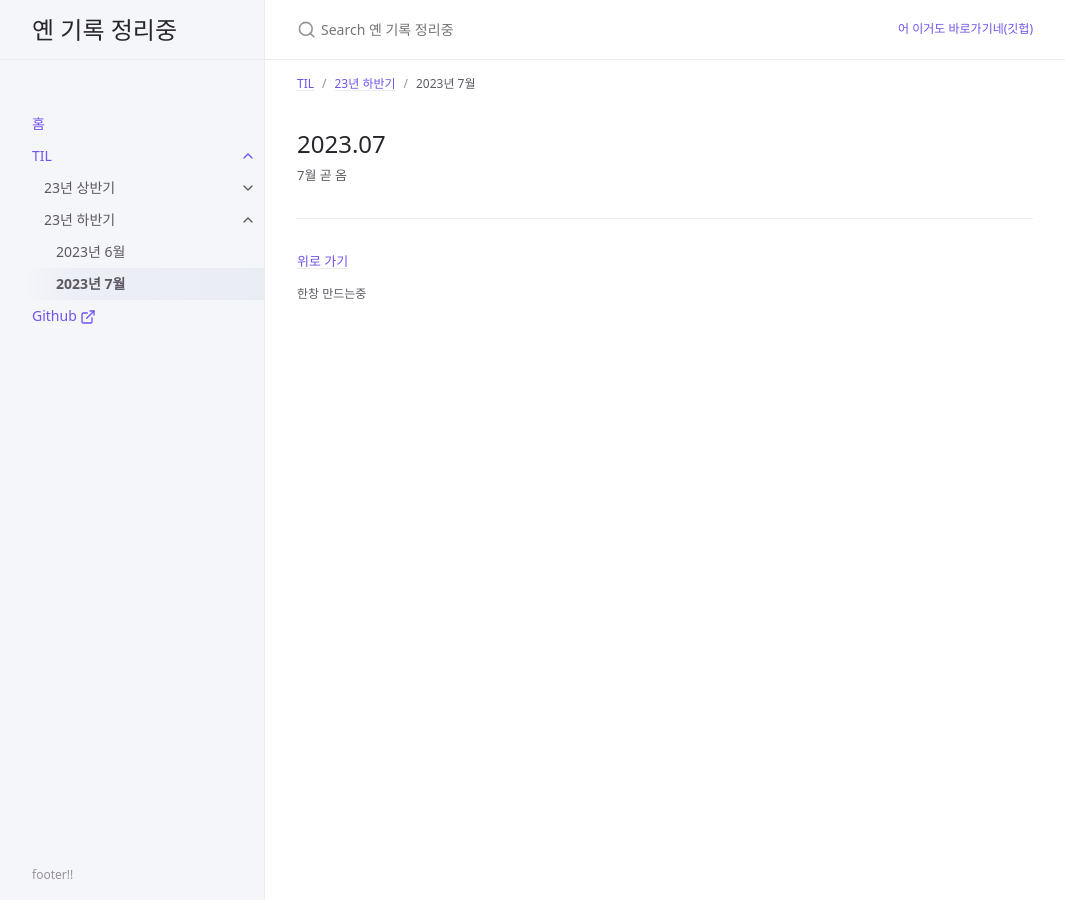
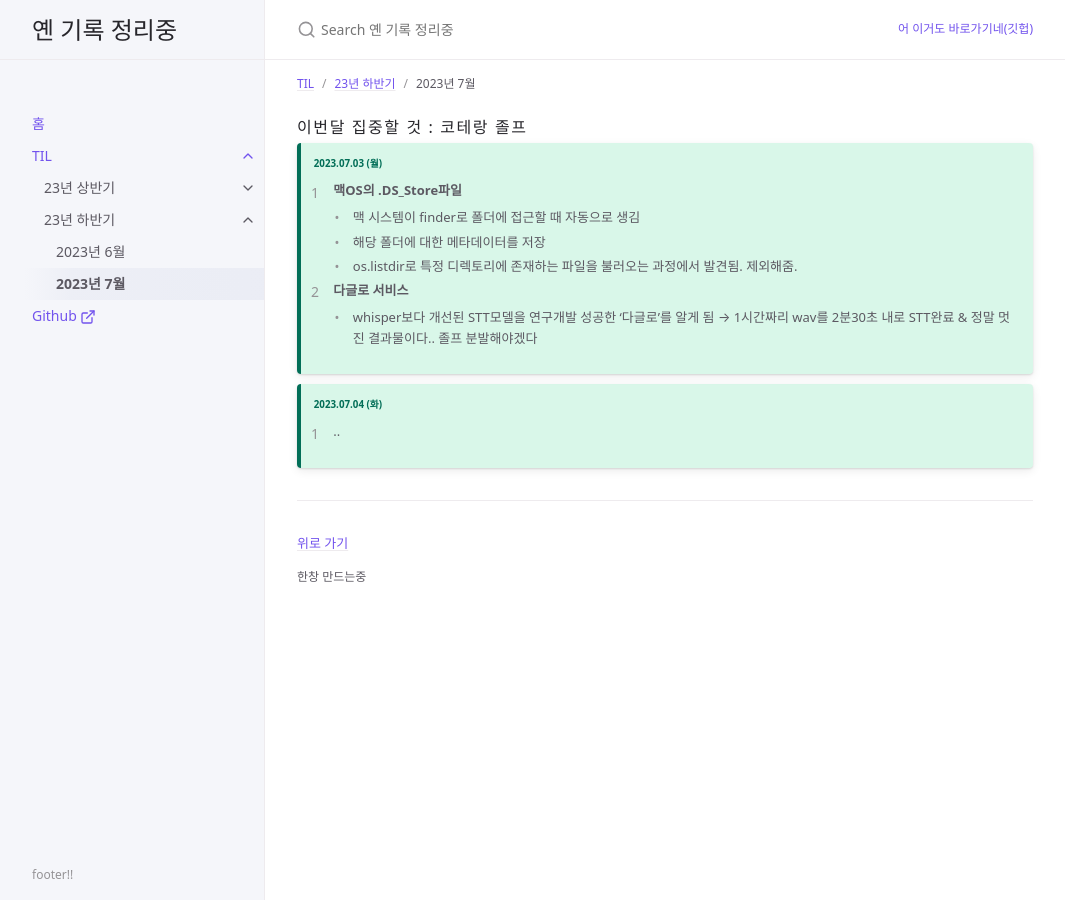
Before and after one commit to yyeennyy/yyeennyy.github.io, a Jekyll site: the page built from docs/TIL/23년 하반기/month07.md, in a window 1280 px wide. Shown: the whole page, without its empty margins (107-1172 px from the left). Built offline with Jekyll 4.4.1, drawn with Linux system fonts in a browser that asks for light colours.

Commit message:
23-07-03

```diff
--- a/docs/TIL/23년 하반기/month07.md
+++ b/docs/TIL/23년 하반기/month07.md
@@ -6,5 +6,21 @@ parent: 23년 하반기
 nav_order: 2
 ---
 
-## 2023.07
-7월 곧 옴
+#### 이번달 집중할 것 : 코테랑 졸프
+
+{: .new-title }
+> 2023.07.03 (월)
+>
+> 1. **맥OS의 .DS_Store파일**<br>
+> - 맥 시스템이 finder로 폴더에 접근할 때 자동으로 생김
+> - 해당 폴더에 대한 메타데이터를 저장
+> - os.listdir로 특정 디렉토리에 존재하는 파일을 불러오는 과정에서 발견됨. 제외해줌.
+>
+> 2. **다글로 서비스**
+> - whisper보다 개선된 STT모델을 연구개발 성공한 '다글로'를 알게 됨 → 1시간짜리 wav를 2분30초 내로 STT완료 & 정말 멋진 결과물이다.. 졸프 분발해야겠다
+
+
+{: .new-title }
+> 2023.07.04 (화)
+>
+> 1. ..
```
